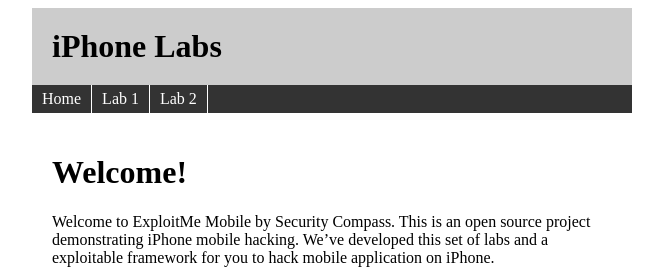
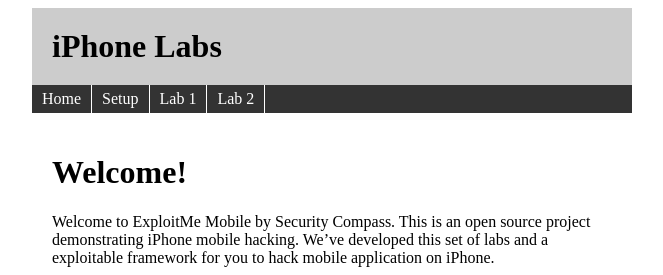
Before and after one commit to SecurityCompass/iPhoneLabs, a Jekyll site: the page built from index.markdown, in a window 1280 px wide. Shown: the top 275 px of the page, without its empty margins (308-971 px from the left). Built offline with Jekyll 4.4.1, drawn with Linux system fonts in a browser that asks for light colours.

Commit message:
added setup page

```diff
--- a/_layouts/default.html
+++ b/_layouts/default.html
@@ -14,6 +14,7 @@
   <div id="navigation">
     <ul>
       <li><a href="index.html">Home</a></li>
+      <li><a href="setup.html">Setup</a></li>
       <li><a href="lab1.html">Lab 1</a></li>
       <li><a href="lab2.html">Lab 2</a></li>
     </ul>
```
